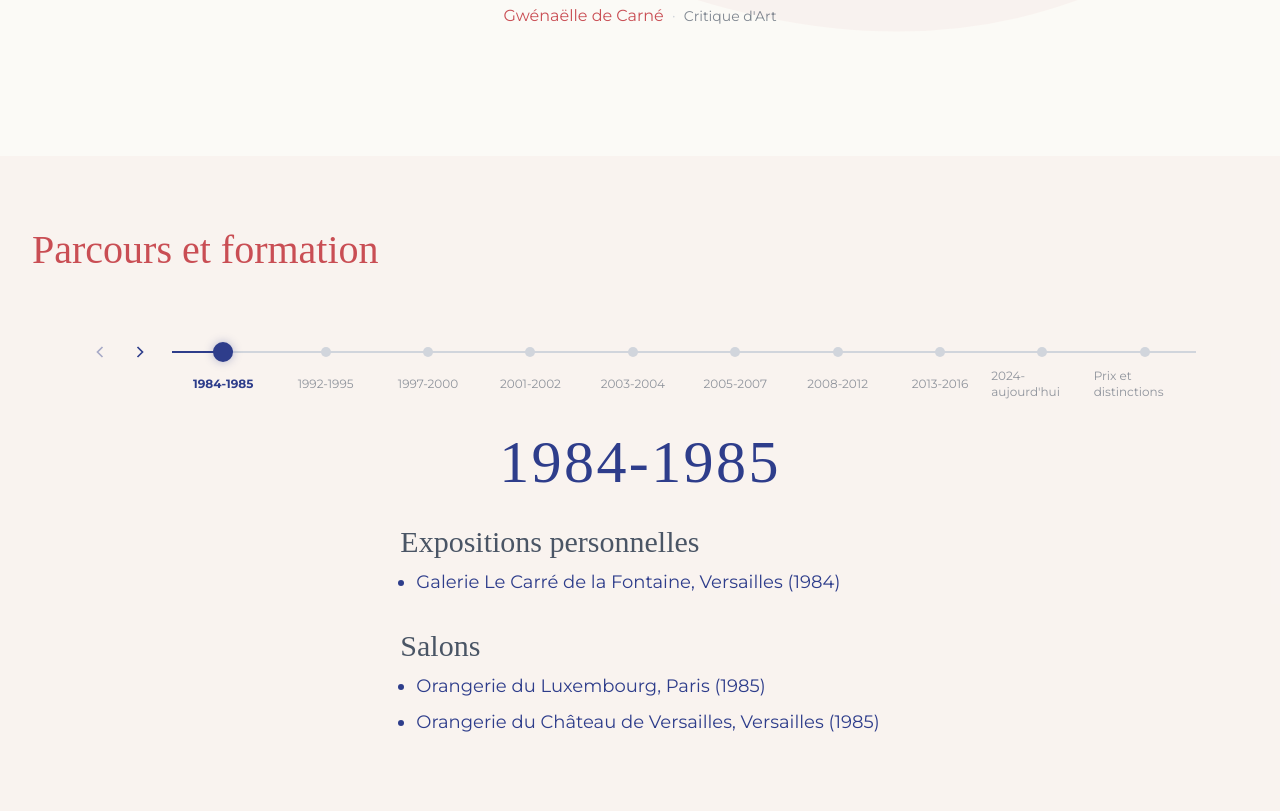
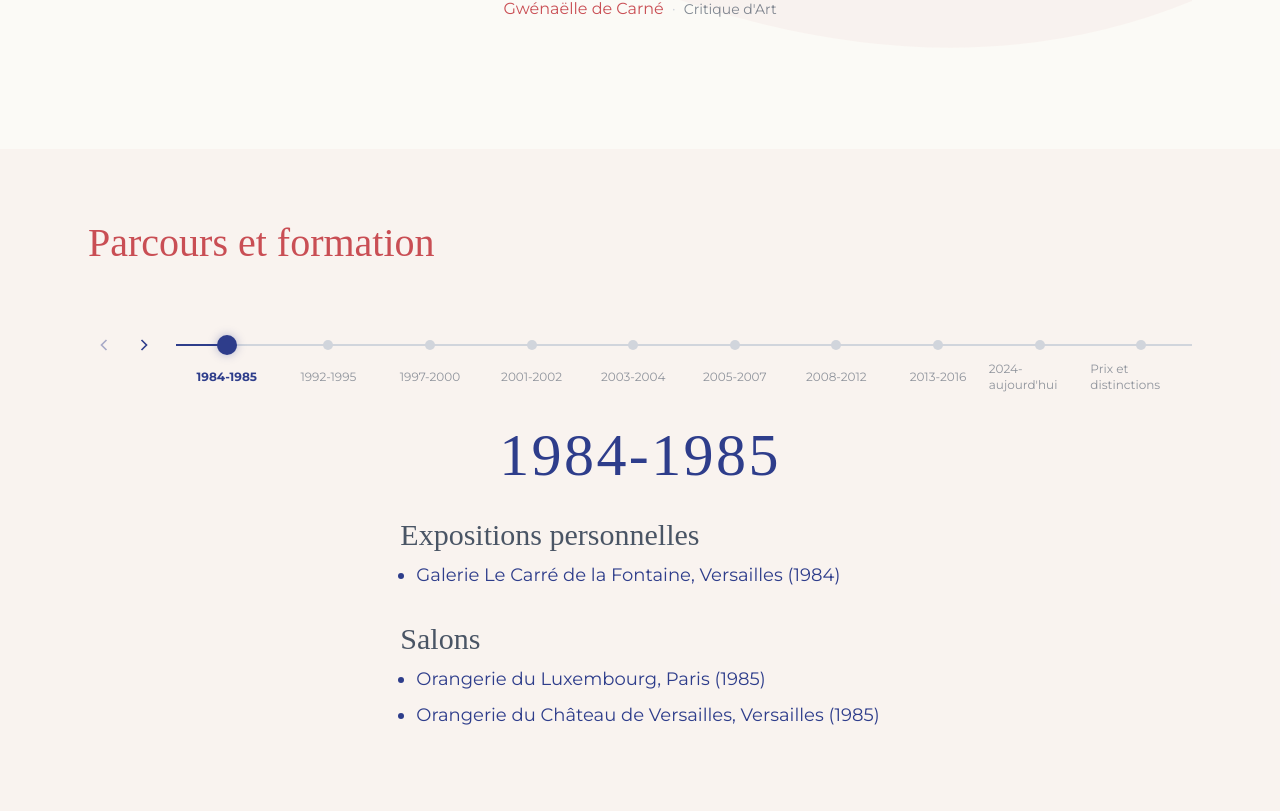
Before and after one commit to ManuelBenoist/portfolio-marjolene, a Nuxt app: page /artiste in a window 1280 px wide. Shown: the part 1429-2240 px from the top of the page. Built offline with nearby package versions, Linux system fonts and the light colour scheme; a web font is replaced by a local one.

Commit message:
refactor: uniformisation des layouts

```diff
--- a/app/layouts/default.vue
+++ b/app/layouts/default.vue
@@ -13,5 +13,4 @@
 <script setup>
   import Header from '../components/Header.vue'
   import Footer from '../components/Footer.vue'
-  import { inject } from 'vue'
 </script>
--- a/app/layouts/wide.vue
+++ b/app/layouts/full-width.vue
@@ -1,7 +1,7 @@
 <template>
-  <div class="min-h-screen bg-background text-gray-text">
+  <div class="min-h-screen bg-background text-gray-text flex flex-col">
     <Header />
-    <main class="w-95">
+    <main class="flex-1 w-full">
       <slot />
     </main>
     <Footer />
--- a/app/layouts/gallery.vue
+++ /dev/null
@@ -1,14 +0,0 @@
-<template>
-  <div class="min-h-screen bg-background text-gray-text">
-    <main>
-      <div class="max-w-[72rem] mx-auto px-6 py-8">
-        <slot />
-      </div>
-    </main>
-  </div>
-</template>
-
-<script setup>
-import Header from '../components/Header.vue'
-import Footer from '../components/Footer.vue'
-</script>
--- a/app/layouts/grid.vue
+++ /dev/null
@@ -1,16 +0,0 @@
-<template>
-  <div class="min-h-screen bg-background text-gray-text">
-    <Header />
-    <main>
-      <div class="max-w-[72rem] mx-auto py-12">
-        <slot />
-      </div>
-    </main>
-    <Footer />
-  </div>
-</template>
-
-<script setup>
-  import Header from '../components/Header.vue'
-  import Footer from '../components/Footer.vue'
-</script>
--- a/app/pages/artiste.vue
+++ b/app/pages/artiste.vue
@@ -1,8 +1,7 @@
 <template>
-  <div class="w-full min-h-screen bg-[#FBFAF6]">
-    <main class="flex-1 px-6 sm:px-12 md:px-24">
-      <div class="max-w-[72rem] mx-auto">
-        <!-- Section Title -->
+  <div class="w-full">
+    <!-- Section Title & Biography (contained) -->
+    <div class="max-w-[72rem] mx-auto px-6 pt-12">
       <SectionTitle
         title="L'Artiste"
         subtitle="Découvrez le parcours et la passion de Marjolène Lasne, artiste-peintre française inspirée par la lumière méditerranéenne et la beauté du Sud de la France."
@@ -30,15 +29,18 @@
         author="Gwénaëlle de Carné"
         role="Critique d'Art"
       />
+    </div>
 
-        <!-- Timeline Section -->
-        <div class="w-screen relative left-1/2 right-1/2 -mx-[50vw] bg-[#C94E54]/[0.04] py-16 px-8 mb-16">
-          <div class="max-w-7xl mx-auto">
+    <!-- Timeline Section (full-width background) -->
+    <div class="w-full bg-[#C94E54]/[0.04] py-16 mb-16">
+      <div class="max-w-[72rem] mx-auto px-6">
         <h2 class="text-[2.5rem] font-['Averia_Serif_Libre'] font-light text-[#C94E54] mb-8">Parcours et formation</h2>
         <Timeline />
       </div>
     </div>
 
+    <!-- Quote 2 & Studio Section (contained) -->
+    <div class="max-w-[72rem] mx-auto px-6 pb-12">
       <!-- Quote 2: Thierry Sznytka -->
       <QuoteBlock
         quote="Inspirée d'un quotidien qu'elle traque le carnet de croquis à la main, cette artiste rapporte les scènes de vie d'une palette aux notes enjouées. Cette alchimie colorée et harmonieuse compte sur les contrastes de couleurs et de matière pour stigmatiser la composition. L'écriture alerte révèle les attitudes des personnages, au marché ou au café, au concert ou à la plage. Respectueuse des ambiances, Marjolène Lasne joue avec les volumes et les architectures pour donner un caractère panoramique à son œuvre. Avec un coté spatial pour ces orchestres qui découpent leurs silhouettes sur un fond intemporel."
@@ -60,7 +62,6 @@
         />
       </div>
     </div>
-    </main>
   </div>
 </template>
 
@@ -70,6 +71,8 @@ import { useContent } from '~/composables/useContent'
 import TitleImageContent from '~/components/TitleImageContent.vue'
 import Timeline from '~/components/timeline/Timeline.vue'
 import QuoteBlock from '~/components/QuoteBlock.vue'
+
+definePageMeta({ layout: 'full-width' })
 
 interface BiographySection {
   title: string
--- a/app/pages/autres-activites.vue
+++ b/app/pages/autres-activites.vue
@@ -1,9 +1,7 @@
 <template>
-  <div class="min-h-screen bg-[#FBFAF6]">
-    <main class="flex-1 px-6 sm:px-12 md:px-24">
-      <div class="max-w-[72rem] mx-auto">
-        <!-- Section Title -->
-        <SectionTitle
+  <div>
+    <!-- Section Title -->
+    <SectionTitle
           title="Autres activités"
           subtitle="Marjolène Lasne élargit son univers artistique en proposant diverses activités en parallèle de sa peinture.",
         />
@@ -27,8 +25,6 @@
           :buttonAriaLabel="getButtonLabel(activity.id)"
         />
       </div>
-      </div>
-    </main>
   </div>
 </template>
 
--- a/app/pages/contact.vue
+++ b/app/pages/contact.vue
@@ -1,9 +1,7 @@
 <template>
-  <div class="min-h-screen bg-[#FBFAF6]">
-    <main class="flex-1 px-6 sm:px-12 md:px-24">
-      <div class="max-w-[72rem] mx-auto">
-        <!-- Section Title -->
-        <SectionTitle
+  <div>
+    <!-- Section Title -->
+    <SectionTitle
           title="Contact"
           subtitle="Pour toute question ou commande, merci de remplir le formulaire ci-dessous."
         />
@@ -229,8 +227,6 @@
           </div>
 
         </div>
-      </div>
-    </main>
   </div>
 </template>
 
--- a/app/pages/foulards/[slug].vue
+++ b/app/pages/foulards/[slug].vue
@@ -187,7 +187,7 @@ import SizeList from '~/components/SizeList.vue'
 import ContactButton from '~/components/ContactButton.vue'
 import ImageLightbox from '~/components/ImageLightbox.vue'
 
-definePageMeta({ layout: 'wide' })
+definePageMeta({ layout: 'full-width' })
 
 // Gallery state for scroll restoration
 const { activeFoulardSlug } = useGalleryState()
--- a/app/pages/foulards/index.vue
+++ b/app/pages/foulards/index.vue
@@ -1,9 +1,7 @@
 <template>
-  <div class="min-h-screen bg-[#FBFAF6] flex flex-col">
-    <!-- Main Content -->
-    <main class="flex-1 px-6 sm:px-12 md:px-24">
-      <!-- Page Header -->
-      <SectionTitle
+  <div>
+    <!-- Page Header -->
+    <SectionTitle
         title="Foulards"
         subtitle="Découvrez la collection de foulards en soie de Marjolène Lasne, fabriqués en France en édition limitée."
       />
@@ -26,7 +24,6 @@
           <p class="text-[#4A5565]">Aucun foulard disponible pour le moment.</p>
         </div>
       </template>
-    </main>
   </div>
 </template>
 
@@ -35,7 +32,7 @@
 const { data: rawFoulards, pending } = await useContent<RawFoulard[]>('foulards.json')
 import { computed, onMounted, nextTick } from 'vue'
 
-definePageMeta({ layout: 'grid' })
+definePageMeta({ layout: 'default' })
 
 import SectionTitle from '~/components/SectionTitle.vue'
 import FoulardGrid from '~/components/FoulardGrid.vue'
--- a/app/pages/peintures/[slug].vue
+++ b/app/pages/peintures/[slug].vue
@@ -1,5 +1,6 @@
 <template>
   <div class="relative min-h-screen bg-background text-gray-text">
+    <div class="max-w-[72rem] mx-auto px-6">
       <div class="w-full flex justify-end pt-4 pb-4 sm:pt-8 sm:pb-10">
         <NuxtLink
           class="flex items-center gap-2 text-xs font-medium uppercase tracking-[0.35em] text-gray-text transition-colors hover:text-accent focus-visible:outline-none focus-visible:ring-2 focus-visible:ring-accent focus-visible:ring-offset-2 focus-visible:ring-offset-background"
@@ -9,6 +10,7 @@
           <iconify-icon icon="mdi:close" class="text-3xl"></iconify-icon>
           <span class="sm:inline text-gray-text font-medium">Retour aux œuvres</span>
         </NuxtLink>
+      </div>
     </div>
 
     <div class="mx-auto flex max-w-6xl flex-col px-6 pb-0 pt-0 gap-6 lg:px-10">
@@ -138,7 +140,7 @@
 </template>
 
 <script setup lang="ts">
-definePageMeta({ layout: 'gallery' })
+definePageMeta({ layout: 'full-width' })
 
 const route = useRoute()
 
--- a/app/pages/peintures/index.vue
+++ b/app/pages/peintures/index.vue
@@ -1,9 +1,7 @@
 <template>
-  <div class="min-h-screen bg-[#FBFAF6] flex flex-col">
-    <!-- Main Content -->
-    <main class="flex-1 px-6 sm:px-12 md:px-24">
-      <!-- Page Header -->
-      <SectionTitle
+  <div>
+    <!-- Page Header -->
+    <SectionTitle
         title="Peintures"
         subtitle="Découvrez une sélection d'œuvres originales de Marjolène Lasne, inspirées par les paysages, les scènes de vie et l'ambiance du Sud."
       />
@@ -52,12 +50,11 @@
           </div>
         </Transition>
       </template>
-    </main>
   </div>
 </template>
 
 <script setup lang="ts">
-  definePageMeta({ layout: 'grid' })
+  definePageMeta({ layout: 'default' })
 
 import { computed, watch, onMounted, nextTick } from 'vue'
 import SectionTitle from '~/components/SectionTitle.vue'
```
Lines whose indentation alone changed are shown as unchanged.
